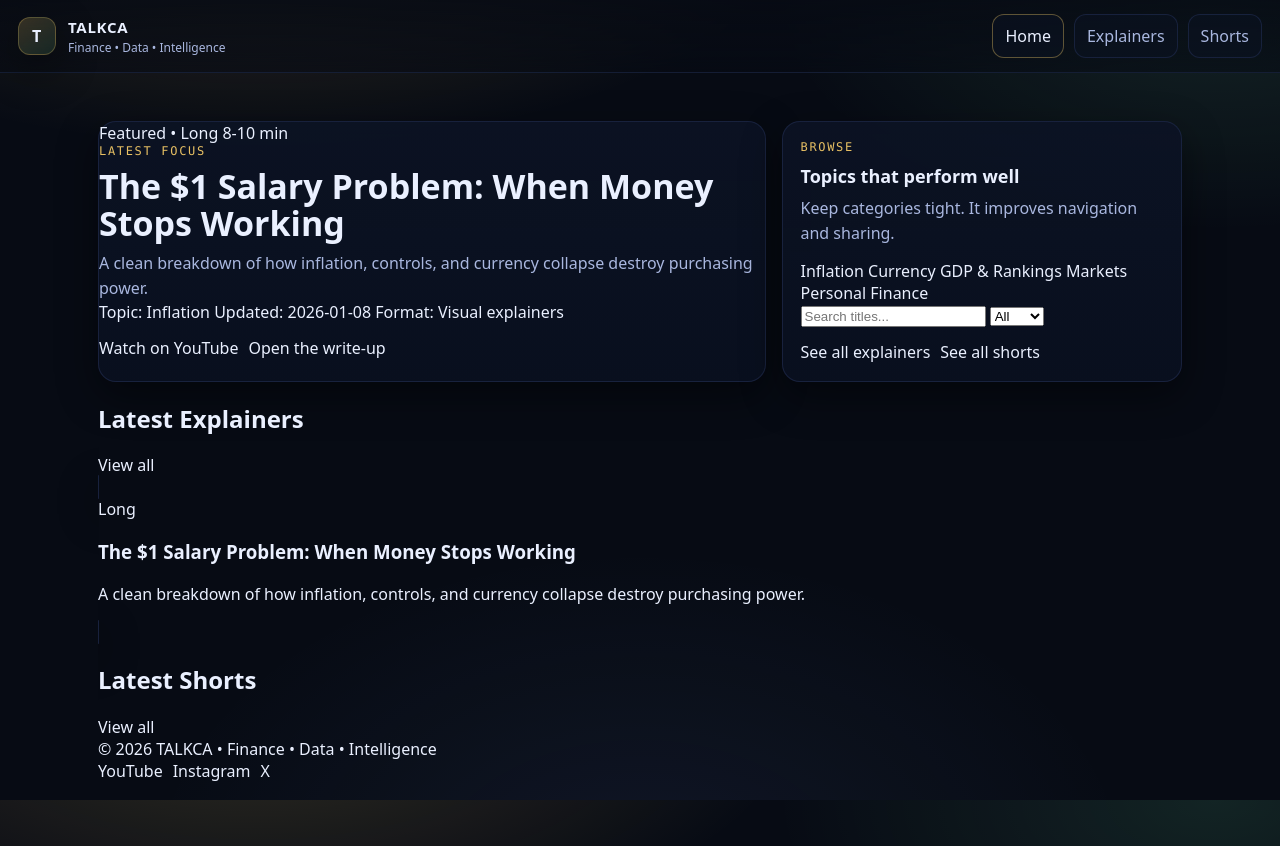
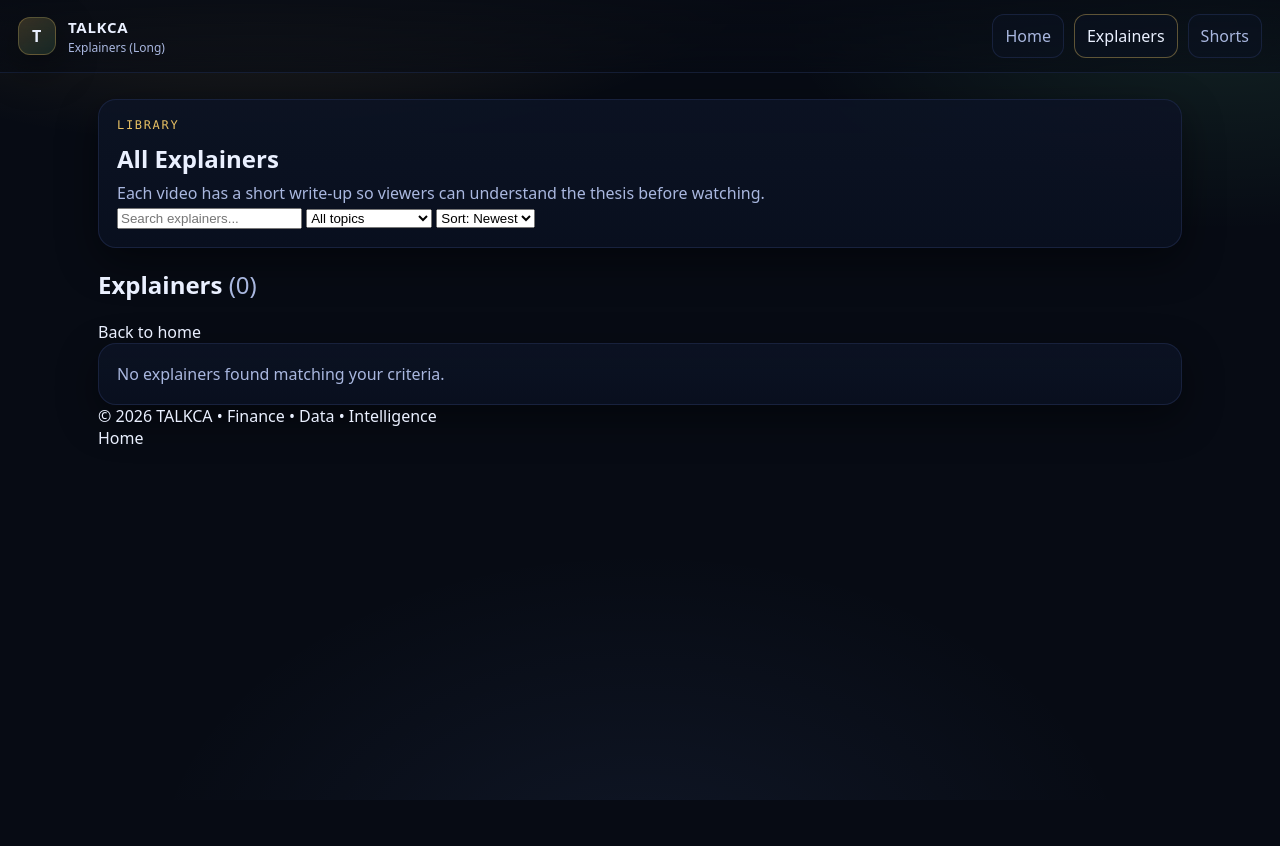
Before and after one commit to talkca/talkcaweb, a plain HTML site: page index.html in a window 1280 px wide. After the commit the page ends 800 px from the top, so only its background shows below. Drawn offline with Linux system fonts and the light colour scheme.

Commit message:
Update index.html

```diff
--- a/index.html
+++ b/index.html
@@ -3,7 +3,7 @@
 <head>
   <meta charset="utf-8"/>
   <meta name="viewport" content="width=device-width, initial-scale=1"/>
-  <title>TALKCA • Finance + Data + Intelligence</title>
+  <title>TALKCA • Explainers</title>
   <link rel="stylesheet" href="assets/site.css">
 </head>
 <body>
@@ -13,88 +13,52 @@
     <div class="mark">T</div>
     <div>
       <h1>TALKCA</h1>
-      <small>Finance • Data • Intelligence</small>
+      <small>Explainers (Long)</small>
     </div>
   </div>
   <nav class="nav">
-    <a class="active" href="index.html">Home</a>
-    <a href="explainers.html">Explainers</a>
+    <a href="index.html">Home</a>
+    <a class="active" href="explainers.html">Explainers</a>
     <a href="shorts.html">Shorts</a>
   </nav>
 </header>
 
 <main class="container">
 
-  <!-- HERO: Featured video -->
-  <section class="hero">
-    <div id="featuredVideo" class="card videoCard">
-      <!-- Dynamically populated -->
-      <div class="thumb">
-        <span class="badge">Featured • Long</span>
-        <span class="pill">Loading...</span>
-      </div>
-      <div class="vBody">
-        <div class="kicker">Latest Focus</div>
-        <h2 class="h-title">Loading...</h2>
-        <p class="p">Loading content...</p>
-      </div>
+  <div class="card pad">
+    <div class="kicker">Library</div>
+    <h2 style="margin:10px 0 6px;">All Explainers</h2>
+    <p class="p">Each video has a short write-up so viewers can understand the thesis before watching.</p>
+
+    <div class="searchRow">
+      <input class="input" id="searchInput" placeholder="Search explainers..." oninput="filterVideos()" />
+      <select class="select" id="topicFilter" onchange="filterVideos()">
+        <option value="all">All topics</option>
+        <option value="Inflation">Inflation</option>
+        <option value="Currency">Currency</option>
+        <option value="GDP & Rankings">GDP & Rankings</option>
+        <option value="Markets">Markets</option>
+        <option value="Personal Finance">Personal Finance</option>
+      </select>
+      <select class="select" id="sortOrder" onchange="filterVideos()">
+        <option value="newest">Sort: Newest</option>
+        <option value="oldest">Sort: Oldest</option>
+      </select>
     </div>
+  </div>
 
-    <!-- RIGHT PANEL: quick browse -->
-    <aside class="card pad">
-      <div class="kicker">Browse</div>
-      <h2 style="margin:10px 0 8px; font-size:18px;">Topics that perform well</h2>
-      <p class="p">Keep categories tight. It improves navigation and sharing.</p>
+  <div class="sectionTitle">
+    <h2>Explainers <span id="videoCount" style="color:var(--muted); font-weight:normal;"></span></h2>
+    <a href="index.html">Back to home</a>
+  </div>
 
-      <div class="metaRow" style="margin-top:14px;">
-        <span class="pill">Inflation</span>
-        <span class="pill">Currency</span>
-        <span class="pill">GDP & Rankings</span>
-        <span class="pill">Markets</span>
-        <span class="pill">Personal Finance</span>
-      </div>
-
-      <div class="searchRow">
-        <input class="input" id="searchInput" placeholder="Search titles..." oninput="filterContent()" />
-        <select class="select" id="typeFilter" onchange="filterContent()">
-          <option value="all">All</option>
-          <option value="long">Long</option>
-          <option value="short">Short</option>
-        </select>
-      </div>
-
-      <div class="actions">
-        <a class="btn" href="explainers.html">See all explainers</a>
-        <a class="btn" href="shorts.html">See all shorts</a>
-      </div>
-    </aside>
-  </section>
-
-  <!-- LATEST LONG -->
-  <div class="sectionTitle">
-    <h2>Latest Explainers</h2>
-    <a href="explainers.html">View all</a>
-  </div>
-  <section id="latestExplainers" class="cards">
-    <!-- Dynamically populated -->
-  </section>
-
-  <!-- LATEST SHORTS -->
-  <div class="sectionTitle">
-    <h2>Latest Shorts</h2>
-    <a href="shorts.html">View all</a>
-  </div>
-  <section id="latestShorts" class="cards">
+  <section id="videoGrid" class="cards">
     <!-- Dynamically populated -->
   </section>
 
   <footer class="footer">
     <div>© <span id="y"></span> TALKCA • Finance • Data • Intelligence</div>
-    <div style="display:flex; gap:10px; flex-wrap:wrap;">
-      <a class="pill" href="https://www.youtube.com/" target="_blank" rel="noopener">YouTube</a>
-      <a class="pill" href="#" target="_blank" rel="noopener">Instagram</a>
-      <a class="pill" href="#" target="_blank" rel="noopener">X</a>
-    </div>
+    <div><a class="pill" href="index.html">Home</a></div>
   </footer>
 
 </main>
@@ -105,14 +69,12 @@
 // ============================================
 let allVideos = [];
 
-// Try to load from localStorage first (admin saves here)
-// Then fallback to videos.json file
 async function loadVideos() {
-  // Check localStorage first (for admin-managed content)
+  // Check localStorage first
   const localData = localStorage.getItem('talkca_videos');
   if (localData) {
     allVideos = JSON.parse(localData);
-    renderPage();
+    filterVideos();
     return;
   }
 
@@ -121,121 +83,33 @@ async function loadVideos() {
     const response = await fetch('data/videos.json');
     if (response.ok) {
       allVideos = await response.json();
-      // Also save to localStorage for consistency
       localStorage.setItem('talkca_videos', JSON.stringify(allVideos));
     }
   } catch (e) {
-    console.log('Could not load videos.json, using defaults');
-    allVideos = getDefaultVideos();
+    console.log('Could not load videos.json');
+    allVideos = [];
   }
 
-  renderPage();
-}
-
-function getDefaultVideos() {
-  return [
-    {
-      id: 'v1',
-      title: 'The $1 Salary Problem: When Money Stops Working',
-      url: 'https://www.youtube.com/',
-      type: 'long',
-      topic: 'Inflation',
-      duration: '8-10 min',
-      date: '2026-01-08',
-      description: 'A clean breakdown of how inflation, controls, and currency collapse destroy purchasing power.',
-      featured: true
-    }
-  ];
+  filterVideos();
 }
 
 // ============================================
-// RENDERING
+// FILTERING & RENDERING
 // ============================================
-function renderPage() {
-  renderFeatured();
-  renderLatestExplainers();
-  renderLatestShorts();
-}
+function filterVideos() {
+  const query = document.getElementById('searchInput').value.toLowerCase();
+  const topic = document.getElementById('topicFilter').value;
+  const sort = document.getElementById('sortOrder').value;
 
-function renderFeatured() {
-  const featured = allVideos.find(v => v.featured) || allVideos[0];
-  if (!featured) return;
+  // Filter to explainers only
+  let filtered = allVideos.filter(v => v.type === 'long');
 
-  const container = document.getElementById('featuredVideo');
-  const typeLabel = featured.type === 'long' ? 'Long' : 'Short';
-
-  container.innerHTML = `
-    <div class="thumb">
-      <span class="badge">Featured • ${typeLabel}</span>
-      <span class="pill">${featured.duration || '5-10 min'}</span>
-    </div>
-    <div class="vBody">
-      <div class="kicker">Latest Focus</div>
-      <h2 class="h-title">${featured.title}</h2>
-      <p class="p">${featured.description}</p>
-      <div class="metaRow">
-        <span class="pill">Topic: ${featured.topic}</span>
-        <span class="pill">Updated: ${featured.date}</span>
-        <span class="pill">Format: Visual explainers</span>
-      </div>
-      <div class="actions">
-        <a class="btn primary" href="${featured.url}" target="_blank" rel="noopener">Watch on YouTube</a>
-        <a class="btn" href="video.html?id=${featured.id}">Open the write-up</a>
-      </div>
-    </div>
-  `;
-}
-
-function renderLatestExplainers() {
-  const explainers = allVideos
-    .filter(v => v.type === 'long')
-    .sort((a, b) => new Date(b.date) - new Date(a.date))
-    .slice(0, 3);
-
-  const container = document.getElementById('latestExplainers');
-  container.innerHTML = explainers.map(video => createVideoCard(video)).join('');
-}
-
-function renderLatestShorts() {
-  const shorts = allVideos
-    .filter(v => v.type === 'short')
-    .sort((a, b) => new Date(b.date) - new Date(a.date))
-    .slice(0, 3);
-
-  const container = document.getElementById('latestShorts');
-  container.innerHTML = shorts.map(video => createVideoCard(video, true)).join('');
-}
-
-function createVideoCard(video, isShort = false) {
-  const badgeClass = isShort ? 'badge short' : 'badge';
-  const badgeText = isShort ? 'Short' : 'Long';
-  const linkUrl = isShort ? video.url : `video.html?id=${video.id}`;
-  const target = isShort ? 'target="_blank" rel="noopener"' : '';
-
-  return `
-    <a class="card videoCard" href="${linkUrl}" ${target}>
-      <div class="thumb"><span class="${badgeClass}">${badgeText}</span></div>
-      <div class="vBody">
-        <h3>${video.title}</h3>
-        <p>${video.description}</p>
-      </div>
-    </a>
-  `;
-}
-
-// ============================================
-// SEARCH / FILTER
-// ============================================
-function filterContent() {
-  const query = document.getElementById('searchInput').value.toLowerCase();
-  const type = document.getElementById('typeFilter').value;
-
-  let filtered = allVideos;
-
-  if (type !== 'all') {
-    filtered = filtered.filter(v => v.type === type);
+  // Apply topic filter
+  if (topic !== 'all') {
+    filtered = filtered.filter(v => v.topic === topic);
   }
 
+  // Apply search
   if (query) {
     filtered = filtered.filter(v =>
       v.title.toLowerCase().includes(query) ||
@@ -243,15 +117,47 @@ function filterContent() {
     );
   }
 
-  // Re-render with filtered content
-  const explainers = filtered.filter(v => v.type === 'long').slice(0, 3);
-  const shorts = filtered.filter(v => v.type === 'short').slice(0, 3);
+  // Apply sort
+  filtered.sort((a, b) => {
+    const dateA = new Date(a.date);
+    const dateB = new Date(b.date);
+    return sort === 'newest' ? dateB - dateA : dateA - dateB;
+  });
 
-  document.getElementById('latestExplainers').innerHTML =
-    explainers.length ? explainers.map(v => createVideoCard(v)).join('') : '<p class="note">No explainers found.</p>';
+  renderVideos(filtered);
+}
 
-  document.getElementById('latestShorts').innerHTML =
-    shorts.length ? shorts.map(v => createVideoCard(v, true)).join('') : '<p class="note">No shorts found.</p>';
+function renderVideos(videos) {
+  const container = document.getElementById('videoGrid');
+  const countEl = document.getElementById('videoCount');
+
+  countEl.textContent = `(${videos.length})`;
+
+  if (videos.length === 0) {
+    container.innerHTML = `
+      <div class="card pad" style="grid-column: 1 / -1;">
+        <p class="p">No explainers found matching your criteria.</p>
+      </div>
+    `;
+    return;
+  }
+
+  container.innerHTML = videos.map(video => `
+    <a class="card videoCard" href="video.html?id=${video.id}">
+      <div class="thumb">
+        <span class="badge">Long</span>
+        <span class="pill">${video.topic}</span>
+      </div>
+      <div class="vBody">
+        <h3>${video.title}</h3>
+        <p>${video.description}</p>
+        <div class="metaRow" style="margin-top:8px;">
+          <span class="pill" style="font-size:11px;">${video.duration || '5-10 min'}</span>
+          <span class="pill" style="font-size:11px;">${video.date}</span>
+        </div>
+      </div>
+    </a>
+  `).join('');
 }
 
 // ============================================
```
